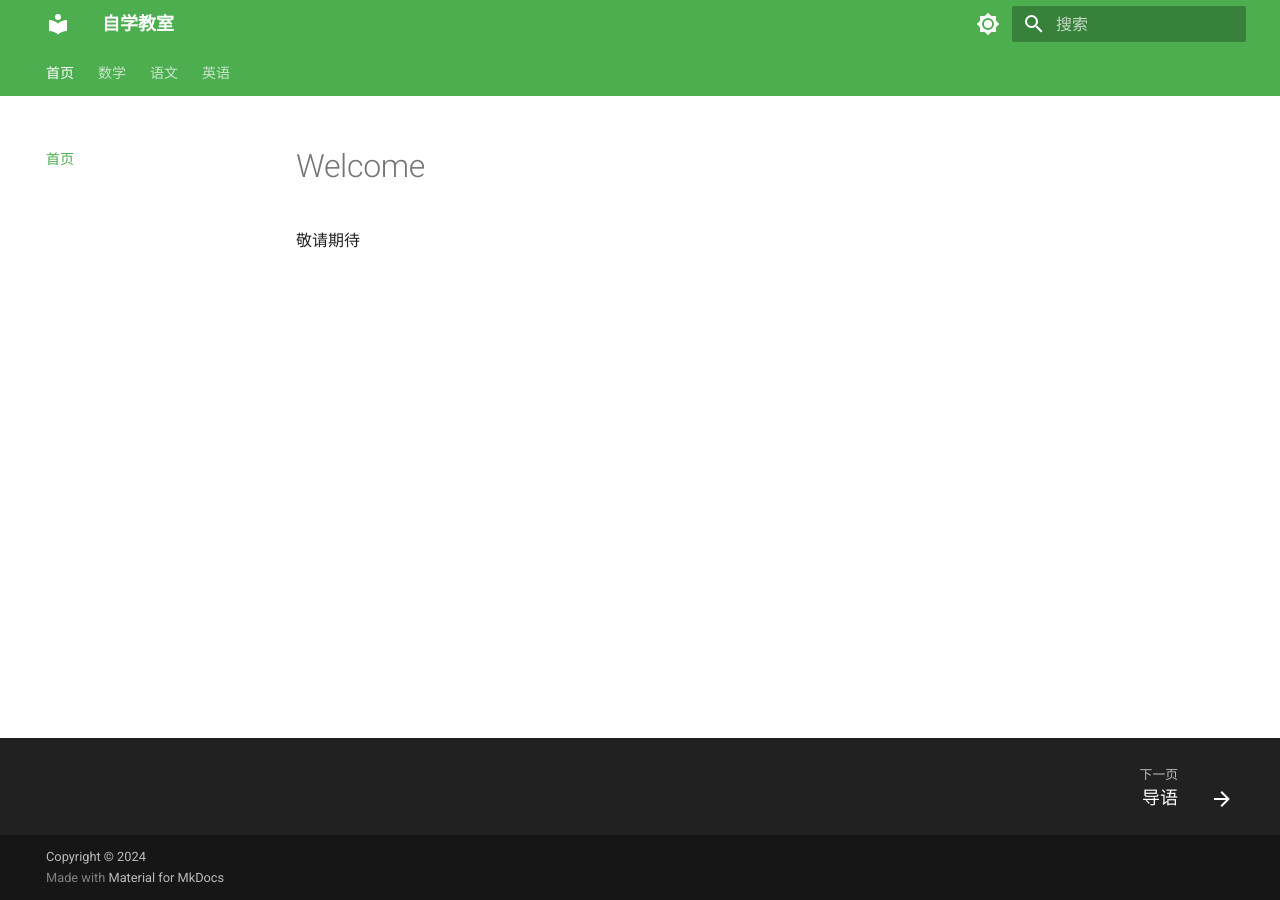
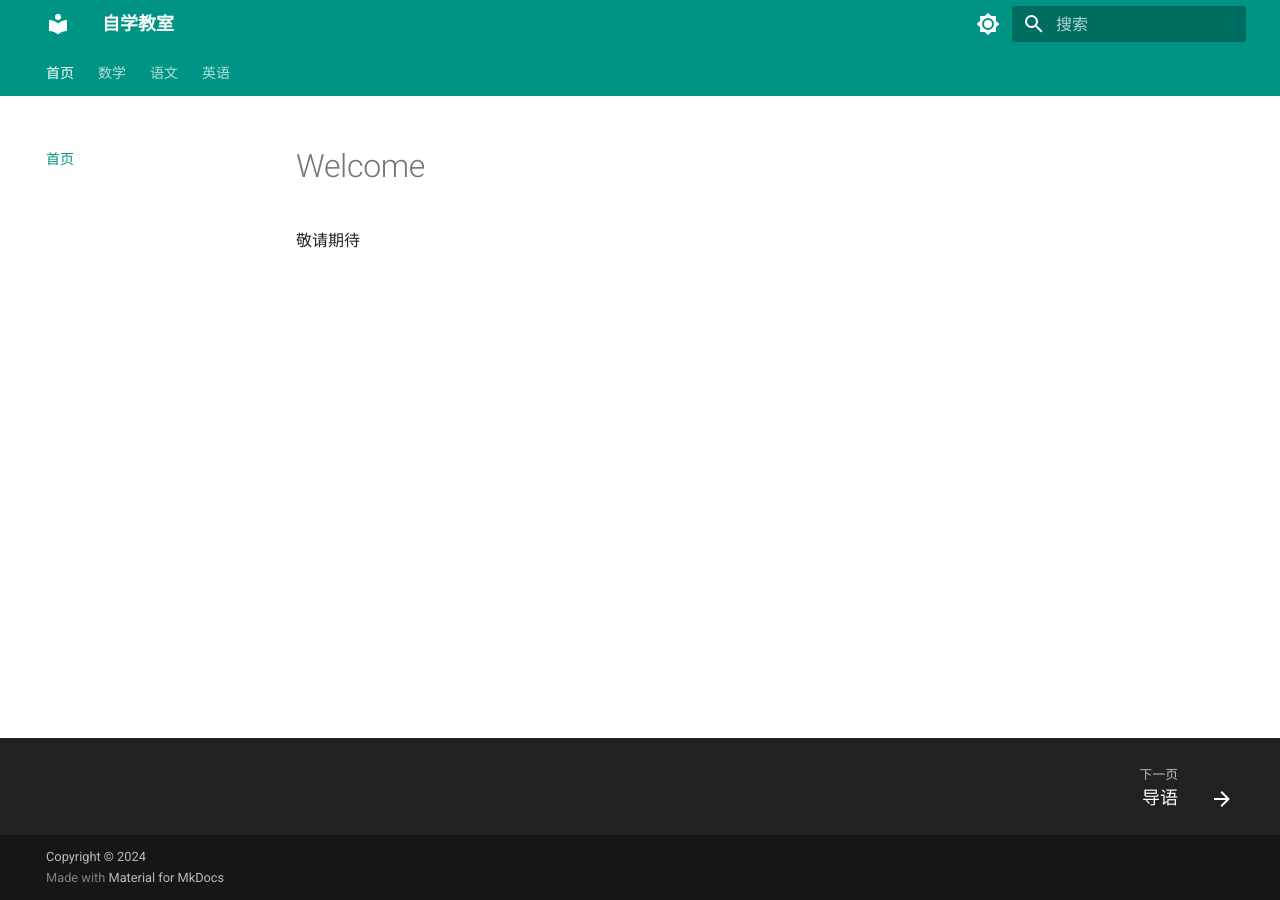
Before and after one commit to sorokin990/sorokin990.github.io, an MkDocs documentation site: the page built from docs/index.md, in a window 1280 px wide. Built offline with MkDocs 1.6.1 and Material for MkDocs 9.7.7, drawn with Linux system fonts in a browser that asks for light colours; comment, search, counter and statistics services are not loaded.

Commit message:
Update mkdocs.yml

```diff
--- a/mkdocs.yml
+++ b/mkdocs.yml
@@ -69,13 +69,13 @@ theme:
       toggle:
         icon: material/brightness-7
         name: Switch to dark mode
-      primary: green #, [red, pink, purple, deep, purple, indigo, blue, light blue, cyan, teal, green, light green, lime, yellow, amber, orange, deep orange, brown, grey, blue, grey, black, white]
+      primary: teal #, [red, pink, purple, deep, purple, indigo, blue, light blue, cyan, teal, green, light green, lime, yellow, amber, orange, deep orange, brown, grey, blue, grey, black, white]
       accent: cyan # [red, pink, purple, deep, purple, indigo, blue, light, blue, cyan, teal, green, light, green, lime, yellow, amber, orange, deep orange]
 
     # Palette toggle for dark mode
     - media: "(prefers-color-scheme: dark)"
       scheme: slate
-      primary: green #, [red, pink, purple, deep, purple, indigo, blue, light blue, cyan, teal, green, light green, lime, yellow, amber, orange, deep orange, brown, grey, blue, grey, black, white]
+      primary: teal #, [red, pink, purple, deep, purple, indigo, blue, light blue, cyan, teal, green, light green, lime, yellow, amber, orange, deep orange, brown, grey, blue, grey, black, white]
       accent: cyan # [red, pink, purple, deep, purple, indigo, blue, light, blue, cyan, teal, green, light, green, lime, yellow, amber, orange, deep orange]
       toggle:
         icon: material/brightness-4
```
